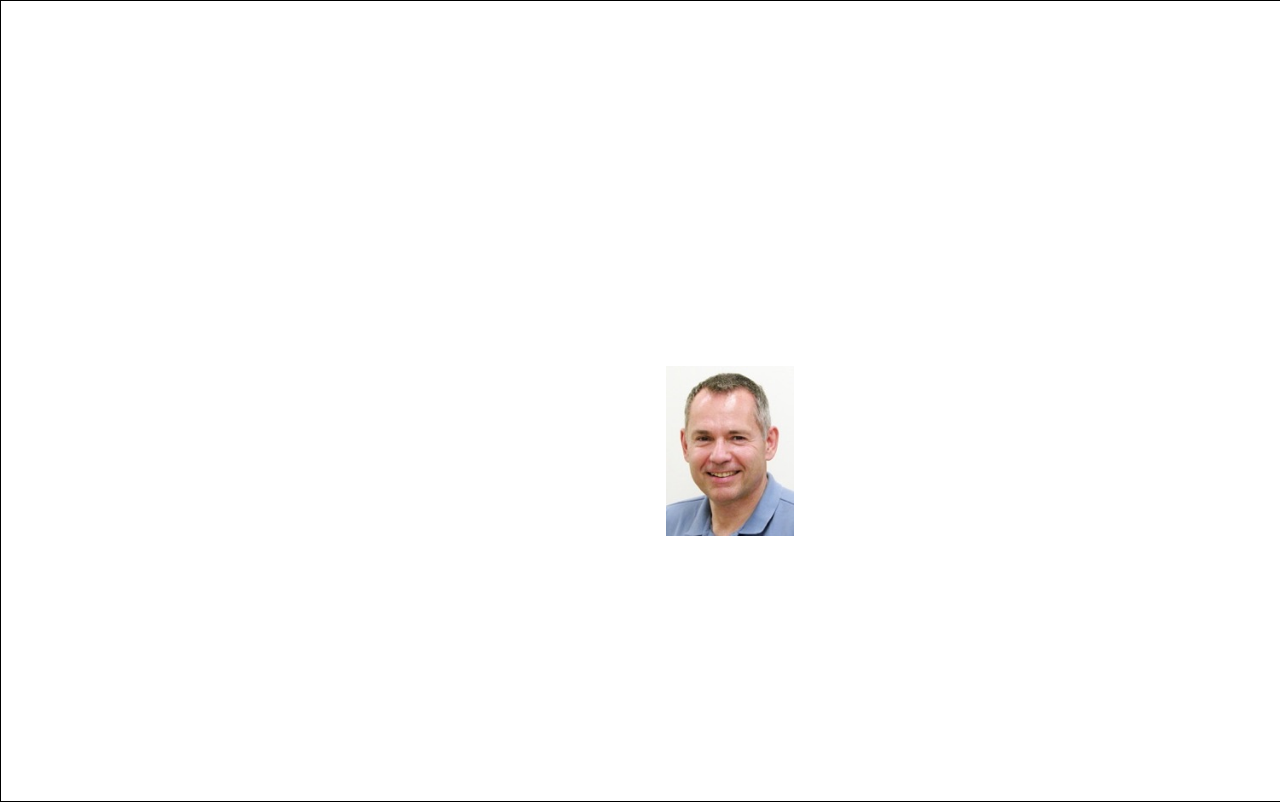
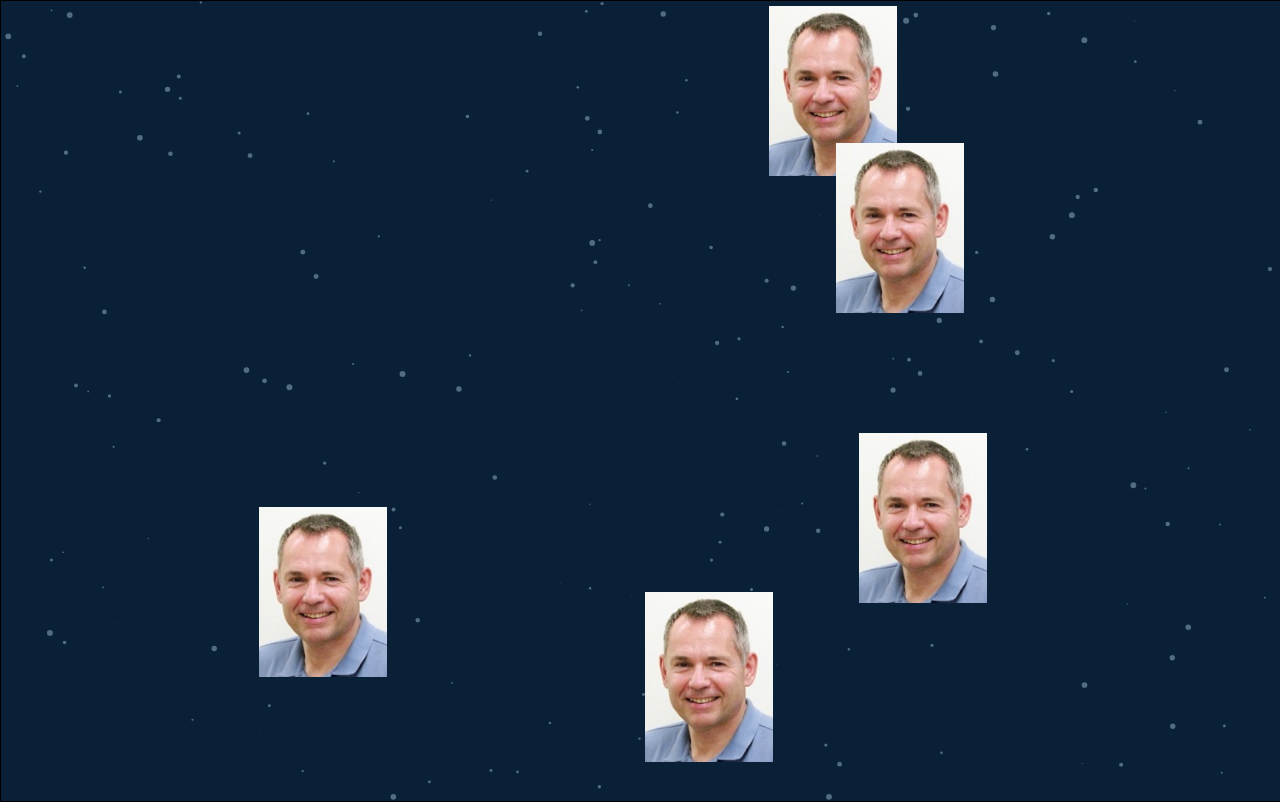
Before and after one commit to wuchufan/canvas-image-animation, a plain HTML site: page index.html in a window 1280 px wide. Drawn offline with Linux system fonts and the light colour scheme.

Commit message:
added actual background and multiple animated images

```diff
--- a/canvas-image-starter.js
+++ b/canvas-image-starter.js
@@ -56,7 +56,49 @@ function ImageObject(props){
     this.y +=this.dy;
   }
 }
+function Circle(x , y, dx, dy,r ){
+  this.x = x;
+  this.y = y;
+  this.dx = dx;
+  this.dy = dy;
+  this.radius = r;
+  this.color = 'rgba(190, 225, 239, 0.4)';
+  this.draw = function(){
 
+    c.beginPath();
+    c.arc(this.x,this.y,this.radius,0,Math.PI *2, false);
+    c.fillStyle = this.color;
+    c.fill();
+  }
+
+  this.update = function(){
+    if (this.x + this.radius> innerWidth || this.x < this.radius){
+      this.dx = -this.dx;
+
+    }
+    if (this.y + this.radius> innerHeight ||this.y < this.radius){
+      this.dy = -this.dy;
+
+    }
+    this.x+=this.dx;
+    this.y+=this.dy;
+
+  }
+}
+function getRndInteger(min, max) {
+  return Math.floor(Math.random() * (max - min) ) + min;
+}
+const circleArray = [];
+for (var i = 0; i < 200; i++){
+
+  var dx = Math.random() *0.2 * (-1)**getRndInteger(-1,1);
+  var dy = Math.random() * 0.2 *(-1)**getRndInteger(-1,1);
+  var radius = Math.random() * 3;
+  var x = Math.random() * (innerWidth - radius * 2) +radius;
+  var y = Math.random() * (innerHeight - radius * 2) + radius;
+
+  circleArray.push(new Circle(x,y,dx,dy,radius));
+}
 var image = new ImageObject({
   src:'./poppitz.jpg',
   x:150,
@@ -65,12 +107,31 @@ var image = new ImageObject({
   dx: 5,
   dy: 5
 });
+const imageArray = [];
+for (var i = 0; i <5; i++){
+  imageArray.push(new ImageObject({
+    src:'./poppitz.jpg',
+    x:getRndInteger(0,1200),
+    y:getRndInteger(0,600),
+    width:window.innerWidth * 0.1,
+    dx: getRndInteger(-10,10) ,
+    dy: getRndInteger(-10,10)
+  }));
+}
+
 
 function animate(){
   requestAnimationFrame(animate);
   c.clearRect(0,0,innerWidth,innerHeight);
-  image.draw();
-  image.update();
+  for (var i = 0; i < circleArray.length;i++){
+    circleArray[i].draw();
+    circleArray[i].update();
+  }
+  for (var i =0; i <imageArray.length; i++){
+    imageArray[i].draw();
+    imageArray[i].update();
+  }
+
 }
 
 requestAnimationFrame(animate);
--- a/canvas.css
+++ b/canvas.css
@@ -4,5 +4,6 @@
 }
 canvas{
   border:1px solid black;
+  background-color: #0A2037;
 
 }
```
